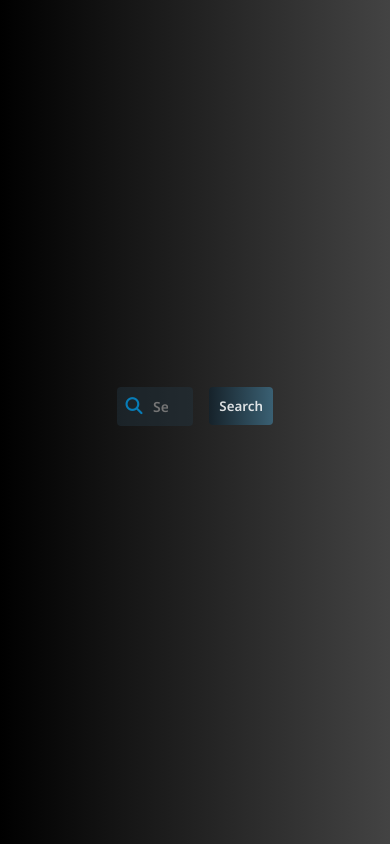
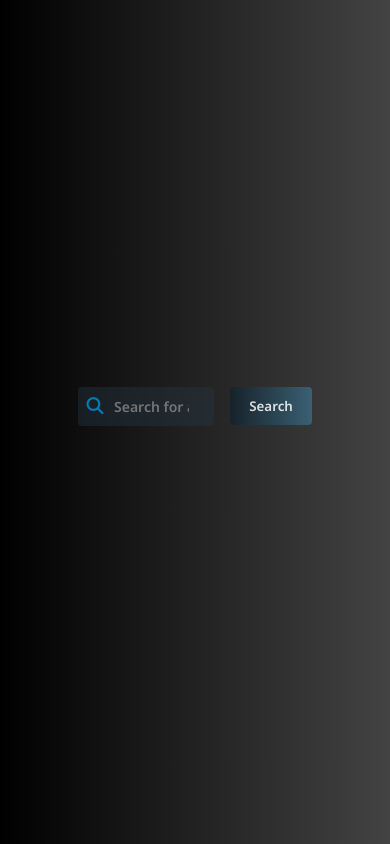
Before and after one commit to rambey-coder/Dictionary, a plain HTML site: page index.html in a window 390 px wide. Drawn offline with Linux system fonts and the light colour scheme; a web font is replaced by a local one.

Commit message:
styling done

```diff
--- a/style.css
+++ b/style.css
@@ -19,7 +19,7 @@ body {
 }
 
 .container {
-    max-width: 40%;
+    min-width: 40%;
     margin: auto;
 }
 
@@ -129,3 +129,9 @@ div > div:nth-child(3) > p {
     padding: 7px;
     margin-bottom: 13px;
 }
+
+@media screen and (max-width: 822px) {
+    .container {
+        width: 60%;
+    }
+}
```
